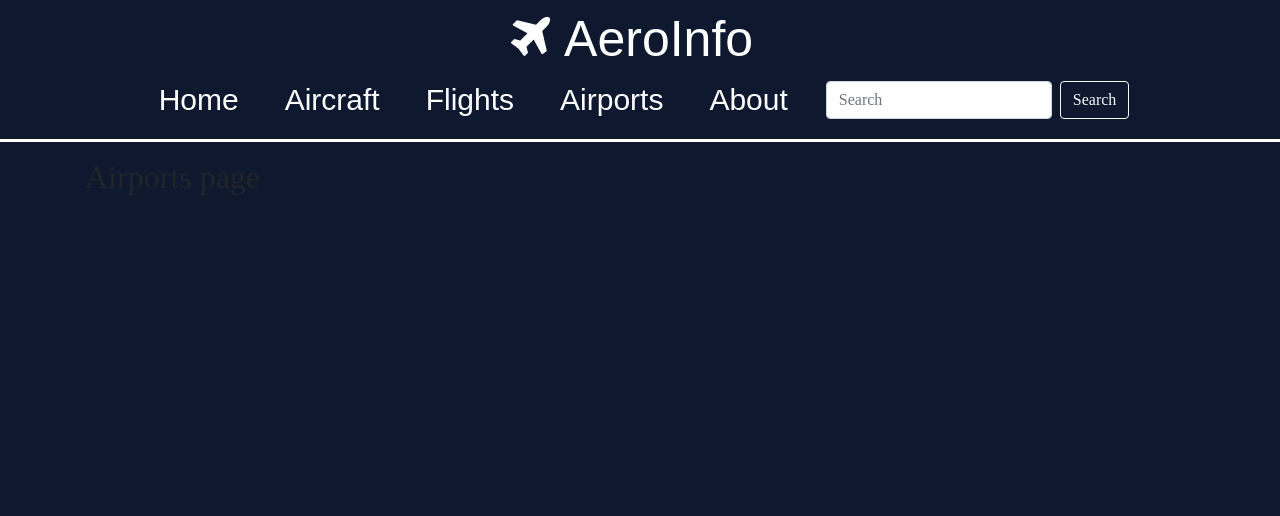
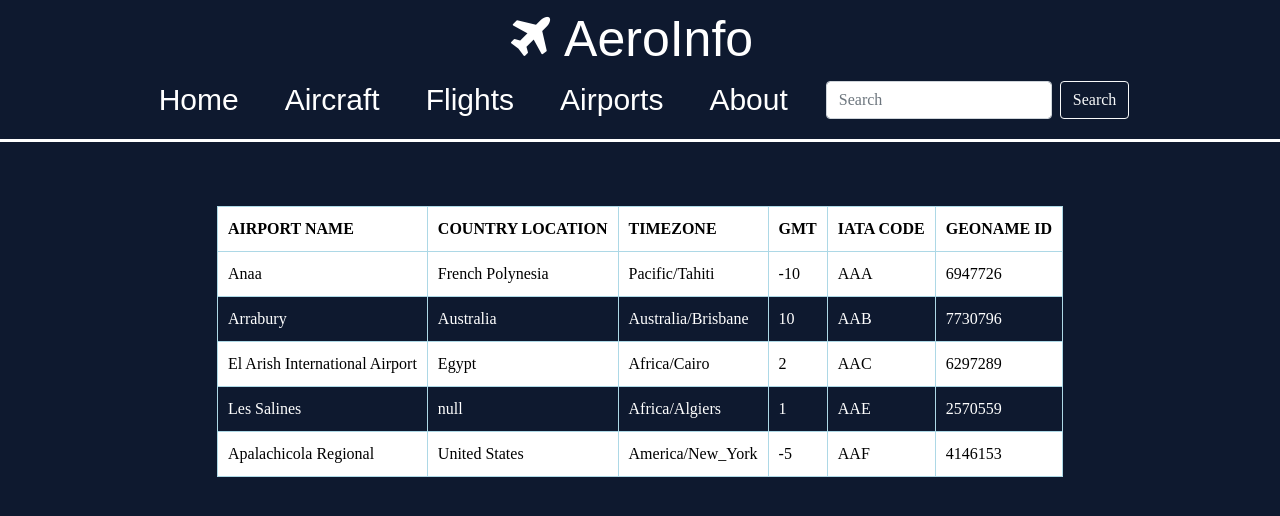
Before and after one commit to Albisourous/aeroinfo, a React (Create React App) app: page /airports in a window 1280 px wide. Shown: the top 516 px of the page. Built offline with nearby package versions, Linux system fonts and the light colour scheme; a web font is replaced by a local one.

Commit message:
updated airports to have a table of information and a css to work with it

```diff
--- a/src/About.js
+++ b/src/About.js
@@ -23,16 +23,29 @@ export const About = () => (
             </div>
 
             <div className="member">
+                <div><br /></div>
+                <h2>Yijing Chen</h2>
+                <div className="pic"></div>
+                <p className="role">Frontend</p>
+                <p>I have 3 cats.</p>
+                <p>a1024507613@gmail.com</p>
+                <p>
+                    <button className="contact"><a href="www.cs.utexas.edu/~yijing">Contact</a></button>
+                </p>
+            </div>
+
+
+            <div className="member">
                 <div><br/></div>
-                <h2>Name</h2>
+                <h2>Kevin Lu</h2>
                 <div className="pic">
 
                 </div>
-                <p className="role">Frontend</p>
-                <p>About</p>
-                <p>email</p>
+                <p className="role">Backend</p>
+                <p>I am a third year computer science student at UT Austin. I am interested in machine learning.</p>
+                <p>luluwen2000@gmail.com</p>
                 <p>
-                    <button className="contact"><a href="link to something">Contact</a></button>
+                    <button className="contact"><a href="mainto: a1024507613@gmail.com">Contact</a></button>
                 </p>
             </div>
 
@@ -61,7 +74,7 @@ export const About = () => (
                 <p>I am a UTCS senior student. Having interests in programming, I transfered to CS in my junior year. I am trying to catch up with my peers, honing my skills to become a professional programmer.</p>
                 <p>xiaofeili@utexas.edu</p>
                 <p>
-                    <button className="contact"><a href="SOMETHING">Contact</a></button>
+                    <button className="contact"><a href="mainto: xiaofeili@utexas.edu">Contact</a></button>
                 </p>
             </div>
 
--- a/src/Airports.js
+++ b/src/Airports.js
@@ -1,7 +1,122 @@
 import React from 'react'
+import './airports.css'
+
+let sortDirection = false;
+let tableData = [
+    {
+        gmt: -10,
+        iata_code: 'AAA',
+        city_iata_code: 'AAA',
+        icao_code: 'NTGA',
+        country_iso2: 'PF',
+        geoname_id: 6947726,
+        latitude: -17.05,
+        longitude: -145.41667,
+        airport_name: 'Anaa',
+        country_name: 'French Polynesia',
+        phone_number: null,
+        timezone: 'Pacific/Tahiti'
+    },
+    {
+        gmt: 10,
+        iata_code: 'AAB',
+        city_iata_code: 'AAB',
+        icao_code: 'YARY',
+        country_iso2: 'AU',
+        geoname_id: 7730796,
+        latitude: -26.7,
+        longitude: 141.04167,
+        airport_name: 'Arrabury',
+        country_name: 'Australia',
+        phone_number: null,
+        timezone: 'Australia/Brisbane'
+    },
+    {
+        gmt: 2,
+        iata_code: 'AAC',
+        city_iata_code: 'AAC',
+        icao_code: 'HEAR',
+        country_iso2: 'EG',
+        geoname_id: 6297289,
+        latitude: 31.133333,
+        longitude: 33.75,
+        airport_name: 'El Arish International Airport',
+        country_name: 'Egypt',
+        phone_number: null,
+        timezone: 'Africa/Cairo'
+    },
+    {
+        gmt: 1,
+        iata_code: 'AAE',
+        city_iata_code: 'AAE',
+        icao_code: 'DABB',
+        country_iso2: 'DZ',
+        geoname_id: 2570559,
+        latitude: 36.821392,
+        longitude: 7.811857,
+        airport_name: 'Les Salines',
+        country_name: 'null',
+        phone_number: 'null',
+        timezone: 'Africa/Algiers'
+    },
+    {
+        gmt: -5,
+        iata_code: 'AAF',
+        city_iata_code: 'AAF',
+        icao_code: 'KAAF',
+        country_iso2: 'US',
+        geoname_id: 4146153,
+        latitude: 29.733334,
+        longitude: -84.98333,
+        airport_name: 'Apalachicola Regional',
+        country_name: 'United States',
+        phone_number: null,
+        timezone: 'America/New_York'
+    }
+];
+
+window.onload = () =>  {
+    loadTableData(tableData)
+};
+
+
+function loadTableData(tableData)
+{
+    const tableBody = document.getElementById('tableData');
+    let dataHTML = '';
+
+    for(let data of tableData)
+    {
+        dataHTML += `<tr><td>${data.airport_name}</td>
+                             <td>${data.country_name}</td>
+                             <td>${data.timezone}</td>
+                             <td>${data.gmt}</td>
+                             <td>${data.iata_code}</td>
+                             <td>${data.geoname_id}</td></tr>`;
+    }
+    console.log(dataHTML)
+
+    tableBody.innerHTML = dataHTML;
+}
 
 export const Airports = () => (
+
     <div>
-        <h2>Airports page</h2>
+        <div><br/></div>
+        <div><br/></div>
+        <table>
+        <thead>
+        <tr>
+            <th>Airport Name</th>
+            <th>Country Location</th>
+            <th>Timezone</th>
+            <th>GMT</th>
+            <th>IATA Code</th>
+            <th>GeoName ID</th>
+        </tr>
+        </thead>
+
+        <tbody id="tableData"></tbody>
+    </table>
     </div>
 )
--- /dev/null
+++ b/src/airports.css
@@ -0,0 +1,28 @@
+td, th {
+    font-family: "Times New Roman";
+    border: 1px solid lightblue;
+    padding: 10px;
+}
+
+table {
+    border-collapse: collapse;
+    align-self: center;
+    margin-left:auto;
+    margin-right:auto;
+    color: white;
+}
+
+th {
+    font-weight: bold;
+    text-transform: uppercase;
+}
+
+tr:nth-child(odd) {
+    background-color: white;
+    color: black;
+}
+
+tr:hover {
+    background-color: black;
+    color: white;
+}
--- a/temp/table.html
+++ b/temp/table.html
@@ -7,7 +7,6 @@
 <link rel="stylesheet" href="table.css">
 
 <script>
-
     let sortDirection = false;
     let tableData = [
         {name: 'United', numPlane: 1000},
--- /dev/null
+++ b/update/table.css
@@ -0,0 +1,23 @@
+td, th {
+    font-family: "Times New Roman";
+    border: 1px solid lightblue;
+    padding: 10px;
+}
+
+table {
+    border-collapse: collapse;
+}
+
+th {
+    font-weight: bold;
+    text-transform: uppercase;
+}
+
+tr:nth-child(even) {
+    background-color: pink;
+}
+
+tr:hover {
+    background-color: black;
+    color: white;
+}
```
Also changed, not shown: update/table.html (added, +127 -0 lines).
